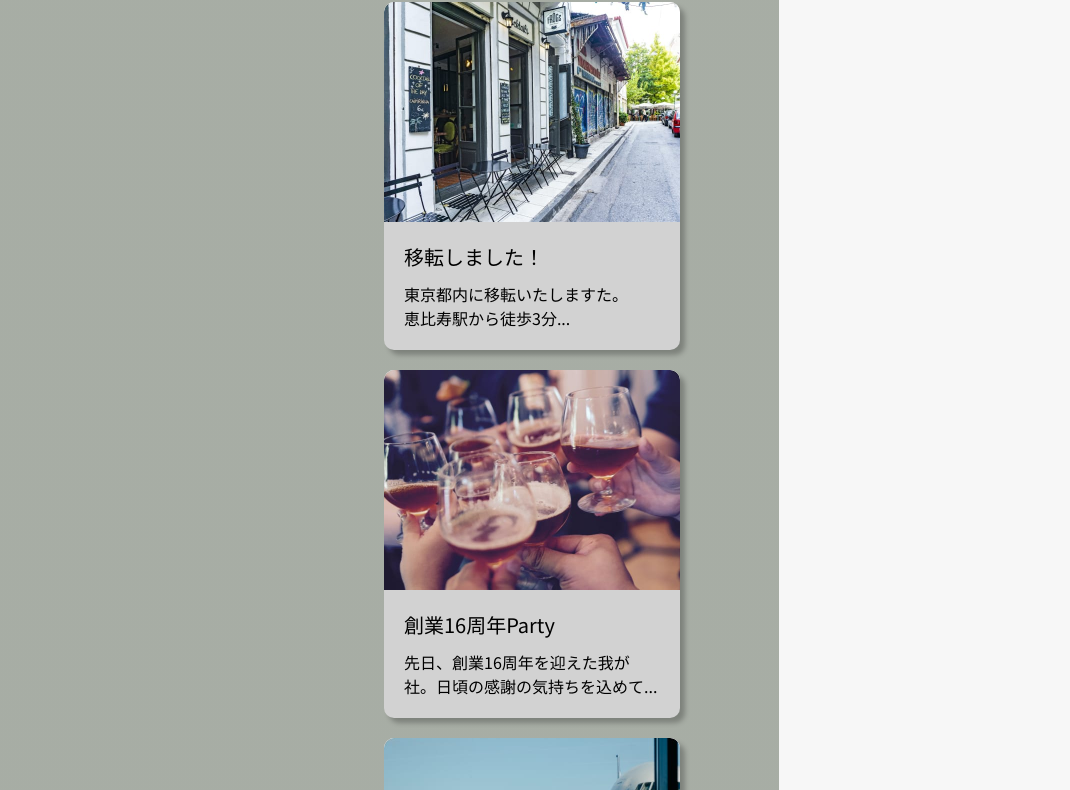
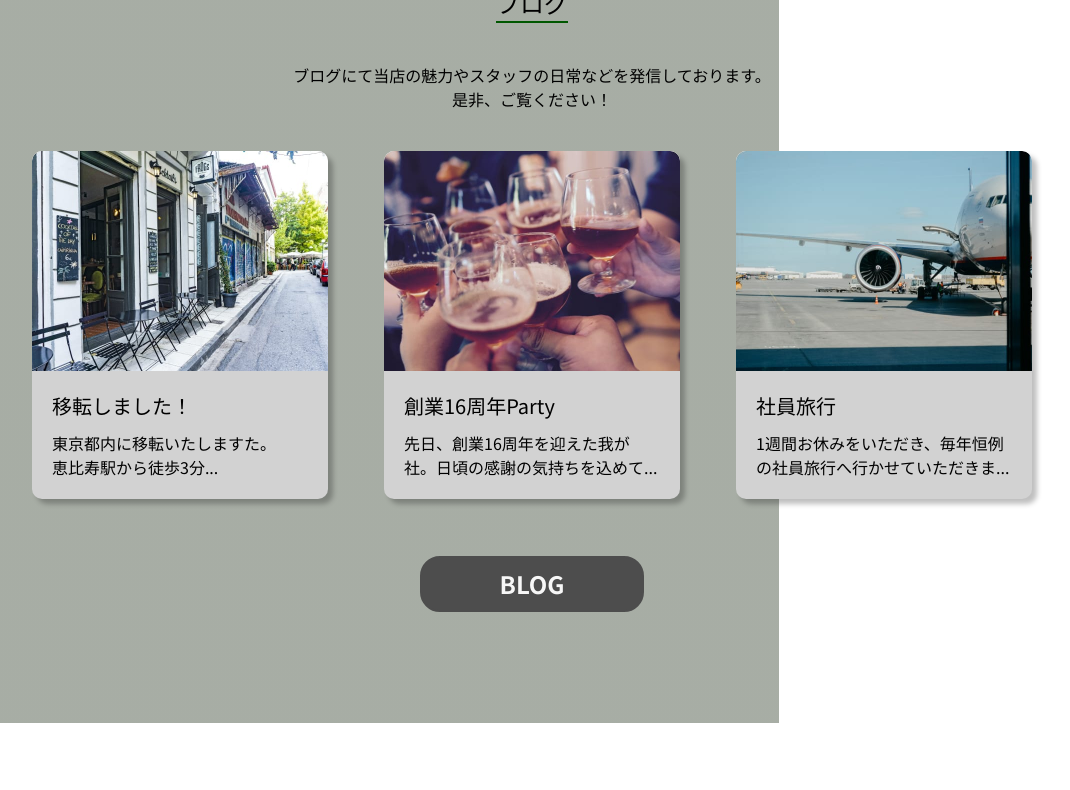
Before and after one commit to tomohatsu86/CodeUpsNext_CSS-Practice, a website: page index.html in a window 1280 px wide. Shown: the part 176-966 px from the top of the page, without its empty margins (108-1178 px from the left). Drawn offline with nearby package versions, Linux system fonts and the light colour scheme.

Commit message:
20220611-pm

```diff
--- a/index.html
+++ b/index.html
@@ -33,18 +33,20 @@
   <body>
     <main>
       <section class="p-top-blog l-top-blog">
-        <div class="p-top-blog__inner l-inner">
+        <div class="p-top-blog__inner">
           <div class="p-top-blog__head p-section-head">
             <h1 class="p-section-head__title">blog</h1>
             <span class="p-section-head__sub-title">ブログ</span>
           </div>
           <div class="p-top-blog__top c-section-top">
             <p class="c-section-top__text">
-              ブログにて当店の魅力やスタッフの日常などを発信しております。是非、ご覧ください！
+              ブログにて当店の魅力やスタッフの日常などを発信しております。<br class="u-desktop">是非、ご覧ください！
             </p>
           </div>
+        </div>
+        <div class="p-top-blog__contents l-inner">
           <div class="p-top-blog__items p-cards-col3">
-            <div class="p-top-blog__item p-normal-card p-normal-card--slide">
+            <div class="p-cards-col3__item p-normal-card p-normal-card--slide">
               <figure class="p-normal-card__img">
                 <img src="./images/blog/blog01.jpg" alt="写真：店の外観">
               </figure>
@@ -53,7 +55,7 @@
                 <p class="p-normal-card__excerpt">東京都内に移転いたしますた。<br>恵比寿駅から徒歩3分...</p>
               </div>
             </div>
-            <div class="p-top-blog__item p-normal-card p-normal-card--slide">
+            <div class="p-cards-col3__item p-normal-card p-normal-card--slide">
               <figure class="p-normal-card__img">
                 <img src="./images/blog/blog02.jpg" alt="写真：乾杯しているグラス">
               </figure>
@@ -62,7 +64,7 @@
                 <p class="p-normal-card__excerpt">先日、創業16周年を迎えた我が社。日頃の感謝の気持ちを込めて...</p>
               </div>
             </div>
-            <div class="p-top-blog__item p-normal-card p-normal-card--slide">
+            <div class="p-cards-col3__item p-normal-card p-normal-card--slide">
               <figure class="p-normal-card__img">
                 <img src="./images/blog/blog03.jpg" alt="写真：空港の飛行機">
               </figure>
@@ -78,8 +80,9 @@
         </div>
       </section>
 
+
       <section class="p-top-staff l-top-staff">
-        <div class="p-top-staff__inner l-inner">
+        <div class="p-top-staff__inner">
           <div class="p-top-staff__head p-section-head">
             <h1 class="p-section-head__title">staff blog</h1>
             <span class="p-section-head__sub-title">スタッフブログ</span>
@@ -91,8 +94,10 @@
               意外な一面が見れるかもしれません！
             </p>
           </div>
+        </div>
+        <div class="p-top-staff__contents l-inner">
           <div class="p-top-staff__items p-cards-col3">
-            <div class="p-top-staff__item p-normal-card p-normal-card--circle">
+            <div class="p-cards-col3__item p-normal-card p-normal-card--circle">
               <figure class="p-normal-card__img">
                 <img src="./images/staff/staff01.jpg" alt="写真：観覧するスタッフ">
               </figure>
@@ -102,7 +107,7 @@
                 </p>
               </div>
             </div>
-            <div class="p-top-staff__item p-normal-card p-normal-card--circle">
+            <div class="p-cards-col3__item p-normal-card p-normal-card--circle">
               <figure class="p-normal-card__img">
                 <img src="./images/staff/staff02.jpg" alt="写真：勉強会の様子">
               </figure>
@@ -112,7 +117,7 @@
                 </p>
               </div>
             </div>
-            <div class="p-top-staff__item p-normal-card p-normal-card--circle">
+            <div class="p-cards-col3__item p-normal-card p-normal-card--circle">
               <figure class="p-normal-card__img">
                 <img src="./images/staff/staff03.jpg" alt="写真：沢山の家具">
               </figure>
@@ -122,7 +127,7 @@
                 </p>
               </div>
             </div>
-            <div class="p-top-staff__item p-normal-card p-normal-card--circle">
+            <div class="p-cards-col3__item p-normal-card p-normal-card--circle">
               <figure class="p-normal-card__img">
                 <img src="./images/staff/staff04.jpg" alt="写真：大きな本棚">
               </figure>
@@ -132,7 +137,7 @@
                 </p>
               </div>
             </div>
-            <div class="p-top-staff__item p-normal-card p-normal-card--circle">
+            <div class="p-cards-col3__item p-normal-card p-normal-card--circle">
               <figure class="p-normal-card__img">
                 <img src="./images/staff/staff05.jpg" alt="写真：ミラノの展示会の様子">
               </figure>
@@ -142,13 +147,13 @@
                 </p>
               </div>
             </div>
-            <div class="p-top-staff__item p-normal-card p-normal-card--circle">
+            <div class="p-cards-col3__item p-normal-card p-normal-card--circle">
               <figure class="p-normal-card__img">
                 <img src="./images/staff/staff06.jpg" alt="写真：揺れる木の椅子">
               </figure>
               <div class="p-normal-card__body">
                 <h2 class="p-normal-card__title">新作</h2>
-                <p class="p-normal-card__excerpt">こんにちは。恵比寿店の◯◯です。<br>今回は、5日前にイタリアから届いたばかりの新作のチェアーをご紹...
+                <p class="p-normal-card__excerpt">こんにちは。恵比寿店の◯◯です。<br class="u-mobile">今回は、5日前にイタリアから届いたばかりの新作のチェアーをご紹...
                 </p>
               </div>
             </div>
@@ -161,7 +166,7 @@
 
 
       <section class="p-top-news l-top-news">
-        <div class="p-top-news__inner l-inner">
+        <div class="p-top-news__inner">
           <div class="p-top-news__head p-section-head p-section-head--left">
             <h1 class="p-section-head__title">news</h1>
             <span class="p-section-head__sub-title">お知らせ</span>
@@ -171,13 +176,14 @@
               こちらでは、当店の最新情報を発信していきます。<br>入荷情報やSALEの情報などお得な情報ばかりですので、是非チェックしてみてください！
             </p>
           </div>
+        </div>
+        <div class="p-top-news__contents l-inner">
           <div class="p-top-news__items p-cards-col3">
             <div class="p-top-news__item p-wide-card p-wide-card--reverse">
               <figure class="p-wide-card__img">
                 <img src="./images/news/news01.jpg" alt="写真：ソファと観葉植物">
               </figure>
               <div class="p-wide-card__body">
-                <div class="p-wide-card__space"></div>
                 <div class="p-wide-card__box">
                   <h2 class="p-wide-card__title">お部屋をコーディネート</h2>
                   <p class="p-wide-card__excerpt">空間デザイナーをお呼びして、お部屋をおしゃれにコーディネート！プロからのアドバイスをも...</p>
@@ -189,7 +195,6 @@
                 <img src="./images/news/news02.jpg" alt="写真：ソファと観葉植物">
               </figure>
               <div class="p-wide-card__body">
-                <div class="p-wide-card__space"></div>
                 <div class="p-wide-card__box">
                   <h2 class="p-wide-card__title">新作入荷！</h2>
                   <p class="p-wide-card__excerpt">お待たせいたしました！<br>
@@ -202,7 +207,6 @@
                 <img src="./images/news/news02.jpg" alt="写真：ソファと観葉植物">
               </figure>
               <div class="p-wide-card__body">
-                <div class="p-wide-card__space"></div>
                 <div class="p-wide-card__box">
                   <h2 class="p-wide-card__title">新作入荷！</h2>
                   <p class="p-wide-card__excerpt">お待たせいたしました！<br>
@@ -217,8 +221,9 @@
         </div>
       </section>
 
+
       <section class="p-top-works l-top-works">
-        <div class="p-top-works__inner l-inner">
+        <div class="p-top-works__inner">
           <div class="p-top-works__head p-section-head p-section-head--right">
             <h1 class="p-section-head__title">works</h1>
             <span class="p-section-head__sub-title">実績</span>
@@ -228,6 +233,8 @@
               これまでに当社にてインテリアコーディネートを担当させていただきました実績をご紹介させていただきます。<br>店舗からご自宅まで様々なコーディネートを行っております。
             </p>
           </div>
+        </div>
+        <div class="p-top-works__contents">
           <div class="p-top-works__items swiper">
             <div class="swiper-wrapper">
 
@@ -236,7 +243,6 @@
                   <img src="./images/news/news01.jpg" alt="写真：ソファと観葉植物">
                 </figure>
                 <div class="p-wide-card__body">
-                  <div class="p-wide-card__space"></div>
                   <div class="p-wide-card__box">
                     <h2 class="p-wide-card__title">K様邸</h2>
                   </div>
@@ -248,7 +254,6 @@
                   <img src="./images/news/news01.jpg" alt="写真：ソファと観葉植物">
                 </figure>
                 <div class="p-wide-card__body">
-                  <div class="p-wide-card__space"></div>
                   <div class="p-wide-card__box">
                     <h2 class="p-wide-card__title">HOTEL Q様</h2>
                   </div>
@@ -260,7 +265,6 @@
                   <img src="./images/news/news01.jpg" alt="写真：ソファと観葉植物">
                 </figure>
                 <div class="p-wide-card__body">
-                  <div class="p-wide-card__space"></div>
                   <div class="p-wide-card__box">
                     <h2 class="p-wide-card__title">Restaurant O様</h2>
                   </div>
@@ -272,7 +276,6 @@
                   <img src="./images/news/news01.jpg" alt="写真：ソファと観葉植物">
                 </figure>
                 <div class="p-wide-card__body">
-                  <div class="p-wide-card__space"></div>
                   <div class="p-wide-card__box">
                     <h2 class="p-wide-card__title">N様邸</h2>
                   </div>
@@ -284,7 +287,6 @@
                   <img src="./images/news/news01.jpg" alt="写真：ソファと観葉植物">
                 </figure>
                 <div class="p-wide-card__body">
-                  <div class="p-wide-card__space"></div>
                   <div class="p-wide-card__box">
                     <h2 class="p-wide-card__title">H様邸</h2>
                   </div>
--- a/js/script.js
+++ b/js/script.js
@@ -62,6 +62,18 @@ jQuery(function ($) {
         disableOnInteraction: false,
       },
       speed: 2000,
+
+      breakpoints: {
+        // 768px以上の場合
+        768: {
+          slidesPerView: 4.2,
+          spaceBetween: 40,
+          centeredSlides: true,
+          loop: true,
+          loopAdditionalSlides: 5,
+        },
+      }
+
     };
     new Swiper(".swiper", mvSwipeOption);
   });
--- a/src/sass/global/_setting.scss
+++ b/src/sass/global/_setting.scss
@@ -9,7 +9,7 @@ $l-inner: 1000px;
 
 // 余白
 $padding-pc: 25px;
-$padding-sp: 15px;
+$padding-sp: 27px;
 // ※PC時：デザインカンプの余白の幅ではない。PC時は通常25pxで大丈夫！
 
 
@@ -89,6 +89,7 @@ $mediaquerys: (
 
 //モバイルのみ表示
 .u-mobile {
+  display: block;
   @include mq("md") {
     display: none;
   }
--- a/src/sass/object/layout/_l-top-news.scss
+++ b/src/sass/object/layout/_l-top-news.scss
@@ -2,4 +2,8 @@
 
 .l-top-news{
   margin-top: rem(50);
+
+  @include mq("md"){
+    margin-top: rem(80);
+  }
 }
--- a/src/sass/object/layout/_l-top-staff.scss
+++ b/src/sass/object/layout/_l-top-staff.scss
@@ -2,4 +2,8 @@
 
 .l-top-staff{
   margin-top: rem(40);
+
+  @include mq("md"){
+    margin-top: rem(120);
+  }
 }
--- a/src/sass/object/layout/_l-top-works.scss
+++ b/src/sass/object/layout/_l-top-works.scss
@@ -2,4 +2,8 @@
 
 .l-top-works{
   margin-top: rem(50);
+
+  @include mq("md"){
+    margin-top: rem(80);
+  }
 }
--- a/src/sass/object/project/_p-cards-col3.scss
+++ b/src/sass/object/project/_p-cards-col3.scss
@@ -1,5 +1,37 @@
 @use "global" as *;
 
+
+.p-cards-col3{
+
+  @include mq("md"){
+    display: flex;
+    flex-wrap: wrap;
+    align-items: flex-start;
+
+  }
+}
+
 .p-cards-col3__item{
+  margin: 0 auto;
+}
 
+.p-cards-col3__item + .p-cards-col3__item{
+  margin-top: rem(20);
+
+  @include mq("md"){
+    margin-top: 0;
+    margin-left: rem(56);
+  }
 }
+
+.p-cards-col3__item:nth-child(3n+1){
+  @include mq("md"){
+    margin-left: 0;
+  };
+}
+
+.p-cards-col3__item:nth-child(n+4){
+  @include mq("md"){
+    margin-top: rem(40);
+  };
+}
--- a/src/sass/object/project/_p-normal-card.scss
+++ b/src/sass/object/project/_p-normal-card.scss
@@ -8,6 +8,11 @@
   transition: .3s;
   border-radius: rem(10);
   box-shadow: rem(5) rem(5) rem(5) rgba(0, 0, 0, 0.25);
+
+  @include mq("md"){
+    max-width: calc((100% - #{rem(56)} * 2) / 3);
+    margin: 0;
+  }
 }
 
 .p-normal-card__img{
@@ -59,11 +64,11 @@
 .p-normal-card--slide::after{
   background-color: #3D593D;
   position: absolute;
-  top: 0;
   left: 0;
+  bottom: 0;
   content: '';
   width: 100%;
-  height: 100%;
+  height: 50%;
   border-radius: rem(10);
   transform: scale(0, 1);
   transform-origin: left top;
@@ -98,9 +103,9 @@
   pointer-events: none;
   position: absolute;
   top: 80%;
-  left: 0;
-  right: 0;
-  width: 100%;
+  left: -10%;
+  right: -10%;
+  width: 110%;
   padding-top: 120%;
   height: 0;
   z-index: -1;
--- a/src/sass/object/project/_p-section-head.scss
+++ b/src/sass/object/project/_p-section-head.scss
@@ -23,6 +23,10 @@
   color: $black;
   text-transform: uppercase;
 
+  @include mq("md"){
+    font-size: rem(48);
+  }
+
 }
 
 .p-section-head__sub-title{
@@ -33,4 +37,7 @@
   color: $black;
   border-bottom: rem(2) solid #005700;
 
+  @include mq("md"){
+    font-size: rem(24);
+  }
 }
--- a/src/sass/object/project/_p-top-blog.scss
+++ b/src/sass/object/project/_p-top-blog.scss
@@ -3,7 +3,21 @@
 .p-top-blog{
   padding-top: rem(40);
   padding-bottom: rem(100);
-  background: linear-gradient(90deg, $bg-color01 0%, $bg-color01 69.333%, $white 69.333%, $white 100%);
+  background: linear-gradient(90deg, $bg-color01 0%, $bg-color01 69.333%, transparent 69.333%, transparent 100%);
+
+  @include mq("md"){
+    padding-top: rem(89);
+    padding-bottom: rem(111);
+  }
+}
+
+.p-top-blog__inner{
+  padding: 0 rem(15);
+
+  @include mq(md) {
+    max-width: $l-inner;
+    margin: 0 auto;
+    }
 }
 
 .p-top-blog__head{
@@ -13,22 +27,26 @@
 
 .p-top-blog__top{
   margin-top: rem(20);
+
+  @include mq("md"){
+    margin-top: rem(40);
+  }
 }
 
 .p-top-blog__items{
   margin-top: rem(20);
-}
 
-.p-top-blog__item{
-  margin: 0 auto;
-}
-
-.p-top-blog__item + .p-top-blog__item{
-  margin-top: rem(20);
+  @include mq("md"){
+    margin-top: rem(40);
+  }
 }
 
 .p-top-blog__btn{
   width: 100%;
   margin-top: rem(20);
   text-align: center;
+
+  @include mq("md"){
+    margin-top: rem(57);
+  }
 }
--- a/src/sass/object/project/_p-top-news.scss
+++ b/src/sass/object/project/_p-top-news.scss
@@ -4,19 +4,41 @@
   padding-top: rem(14);
   padding-bottom: rem(56);
   background-color: $bg-color03;
+
+  @include mq("md"){
+    padding-top: rem(80);
+    padding-bottom: rem(80);
+  }
+}
+
+.p-top-news__inner{
+  padding: 0 rem(15);
+
+  @include mq(md) {
+    max-width: $l-inner;
+    margin: 0 auto;
+    }
 }
 
 .p-top-news__head{
-  width: rem(95);
+  width: rem(110);
   margin-right: auto;
 }
 
 .p-top-news__top{
   margin-top: rem(30);
+
+  @include mq("md"){
+    margin-top: rem(40);
+  }
 }
 
 .p-top-news__items{
   margin-top: rem(30);
+
+  @include mq("md"){
+    margin-top: rem(40);
+  }
 }
 
 .p-top-news__item{
@@ -25,10 +47,19 @@
 
 .p-top-news__item + .p-top-news__item{
   margin-top: rem(30);
+
+  @include mq("md"){
+    margin-top: 0;
+    margin-left: rem(20);
+  }
 }
 
 .p-top-news__btn{
   width: 100%;
   margin-top: rem(30);
   text-align: center;
+
+  @include mq("md"){
+    margin-top: rem(40);
+  }
 }
--- a/src/sass/object/project/_p-top-staff.scss
+++ b/src/sass/object/project/_p-top-staff.scss
@@ -5,29 +5,39 @@
   background: linear-gradient(180deg, transparent 0%, transparent 3.5%, $bg-color02 3.5%, $bg-color02 100%);
 
   @include mq("md"){
-    background: linear-gradient(180deg, $white 0%, $white 3.5%, $bg-color02 3.5%, $bg-color02 100%);
+    padding-bottom: rem(0);
+    background: linear-gradient(180deg, transparent 0%, transparent 36.36%, $bg-color02 36.36%, $bg-color02 80.95%, transparent 80.95%, transparent 100%, );
   }
 }
 
+.p-top-staff__inner{
+  padding: 0 rem(15);
+
+  @include mq(md) {
+    max-width: $l-inner;
+    margin: 0 auto;
+    }
+}
+
 .p-top-staff__head{
-  width: rem(190);
+  width: rem(500);
   margin: 0 auto;
 }
 
 .p-top-staff__top{
   margin-top: rem(40);
+
+  @include mq("md"){
+    margin-top: rem(32);
+  }
 }
 
 .p-top-staff__items{
   margin-top: rem(40);
-}
 
-.p-top-staff__item{
-  margin: 0 auto;
-}
-
-.p-top-staff__item + .p-top-staff__item{
-  margin-top: rem(40);
+  @include mq("md"){
+    margin-top: rem(32);
+  }
 }
 
 .p-top-staff__btn{
--- a/src/sass/object/project/_p-top-works.scss
+++ b/src/sass/object/project/_p-top-works.scss
@@ -4,6 +4,20 @@
   padding-top: rem(10);
   padding-bottom: rem(100);
   background: linear-gradient(90deg, transparent 0%, transparent 30.666%, $bg-color01 30.666%, $bg-color01 100%);
+
+  @include mq("md"){
+    padding-top: rem(140);
+    padding-bottom: rem(140);
+  }
+}
+
+.p-top-works__inner{
+  padding: 0 rem(15);
+
+  @include mq(md) {
+	max-width: $l-inner;
+  margin: 0 auto;
+  }
 }
 
 .p-top-works__head{
@@ -17,6 +31,11 @@
 
 .p-top-works__items{
   margin-top: rem(20);
+  width: 100vw;
+
+  @include mq("md"){
+    margin-top: rem(80);
+  }
 }
 
 .p-top-works__item{
@@ -31,4 +50,8 @@
   width: 100%;
   margin-top: rem(60);
   text-align: center;
+
+  @include mq("md"){
+    margin-top: rem(85);
+  }
 }
--- a/src/sass/object/project/_p-wide-card.scss
+++ b/src/sass/object/project/_p-wide-card.scss
@@ -53,7 +53,7 @@
 }
 
 .p-wide-card--reverse .p-wide-card__body{
-padding: rem(20) rem(20) rem(25) rem(60);
+padding: rem(20) rem(0) rem(25) 15.625% + 3.125%;
 background: linear-gradient(90deg, #AF9E97 0%, #AF9E97 15.625%, $white 15.625%, $white 100%);
 }
 
@@ -64,7 +64,7 @@ background: linear-gradient(90deg, #AF9E97 0%, #AF9E97 15.625%, $white 15.625%,
 
 
 .p-wide-card--slide .p-wide-card__body{
-  padding: rem(20) rem(30) rem(25) rem(80);
+  padding: rem(20) rem(0) rem(25) 15.625% + 3.125%;
   background: linear-gradient(90deg, #6E6B5C 0%, #6E6B5C 15.625%, $white 15.625%, $white 100%);
   color: #6E6B5C;
   text-align: center;
@@ -73,7 +73,7 @@ background: linear-gradient(90deg, #AF9E97 0%, #AF9E97 15.625%, $white 15.625%,
 .p-wide-card--slide .p-wide-card__body::after{
   background-color: #6E6B5C;
   position: absolute;
-  top: 0;
+  bottom: 0;
   right: 0;
   content: '';
   width: 85%;
```
Also changed, not shown: css/styles.css, 1 other file.
